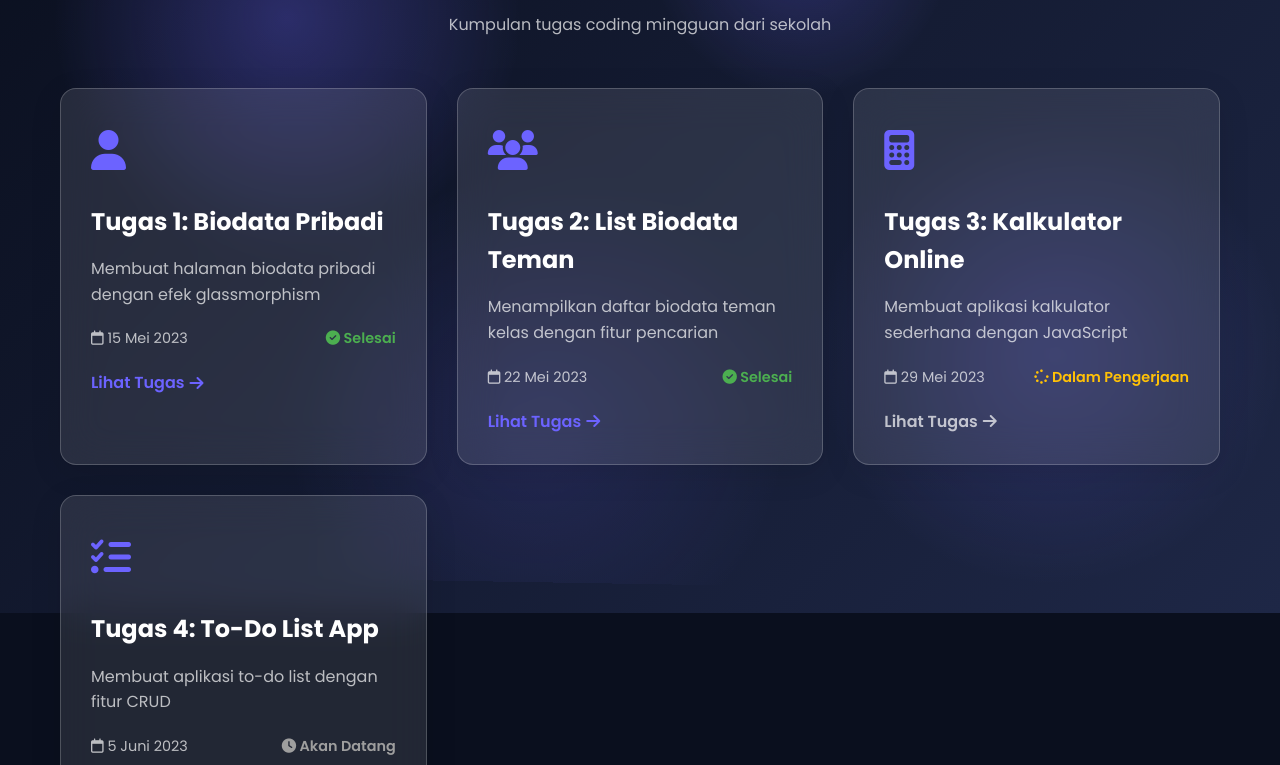
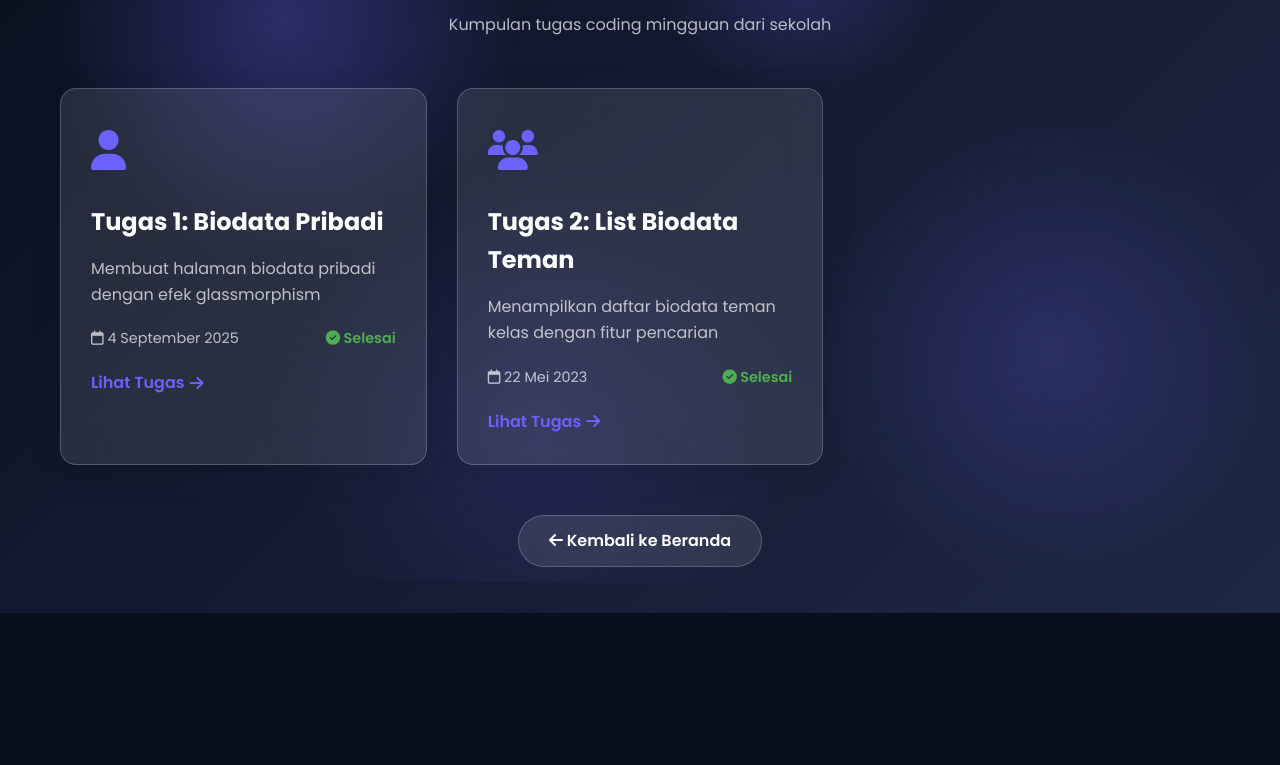
Before and after one commit to Alfathir30/marvel.one, a plain HTML site: page coding_tasks/tugas_all.html in a window 1280 px wide. Shown: the part 187-952 px from the top of the page. After the commit the page ends 854 px from the top, so only its background shows below. Drawn offline with nearby package versions, Linux system fonts and the light colour scheme.

```diff
--- a/coding_tasks/tugas_all.html
+++ b/coding_tasks/tugas_all.html
@@ -46,7 +46,7 @@
                         <h3>Tugas 1: Biodata Pribadi</h3>
                         <p>Membuat halaman biodata pribadi dengan efek glassmorphism</p>
                         <div class="task-meta">
-                            <span class="task-date"><i class="far fa-calendar"></i> 15 Mei 2023</span>
+                            <span class="task-date"><i class="far fa-calendar"></i> 4 September 2025</span>
                             <span class="task-status completed"><i class="fas fa-check-circle"></i> Selesai</span>
                         </div>
                         <a href="tugas1_biodata.html" class="task-link">Lihat Tugas <i class="fas fa-arrow-right"></i></a>
@@ -65,31 +65,21 @@
                         <a href="tugas2_list_biodata.html" class="task-link">Lihat Tugas <i class="fas fa-arrow-right"></i></a>
                     </div>
 
-                    <div class="task-card glass" data-aos="fade-up" data-aos-delay="300">
+                    <!---<div class="task-card glass" data-aos="fade-up" data-aos-delay="300">
                         <div class="task-icon">
-                            <i class="fas fa-calculator"></i>
+                            <i class="fas fa-user-hang"></i>
                         </div>
-                        <h3>Tugas 3: Kalkulator Online</h3>
-                        <p>Membuat aplikasi kalkulator sederhana dengan JavaScript</p>
+                        <h3>Tugas 3: .apk dan .ipa</h3>
+                        <p>Membuat aplikasi kelas yg berisi struktur kelas, jadwal, info hafalan, dan update pr atau tugas</p>
                         <div class="task-meta">
                             <span class="task-date"><i class="far fa-calendar"></i> 29 Mei 2023</span>
                             <span class="task-status in-progress"><i class="fas fa-spinner"></i> Dalam Pengerjaan</span>
                         </div>
                         <a href="#" class="task-link disabled">Lihat Tugas <i class="fas fa-arrow-right"></i></a>
-                    </div>
+                    </div>-->
 
-                    <div class="task-card glass" data-aos="fade-up" data-aos-delay="400">
-                        <div class="task-icon">
-                            <i class="fas fa-tasks"></i>
-                        </div>
-                        <h3>Tugas 4: To-Do List App</h3>
-                        <p>Membuat aplikasi to-do list dengan fitur CRUD</p>
-                        <div class="task-meta">
-                            <span class="task-date"><i class="far fa-calendar"></i> 5 Juni 2023</span>
-                            <span class="task-status upcoming"><i class="fas fa-clock"></i> Akan Datang</span>
-                        </div>
-                        <a href="#" class="task-link disabled">Lihat Tugas <i class="fas fa-arrow-right"></i></a>
-                    </div>
+                    <!--disini tambahin card lagi-->
+
                 </div>
 
                 <div class="task-navigation">
```
Also changed, not shown: about.html (+2 -2 lines), blog.html (+2 -2 lines), gallery.html (+2 -2 lines), assets/images/41726001.jpg (added), 2 other files.
